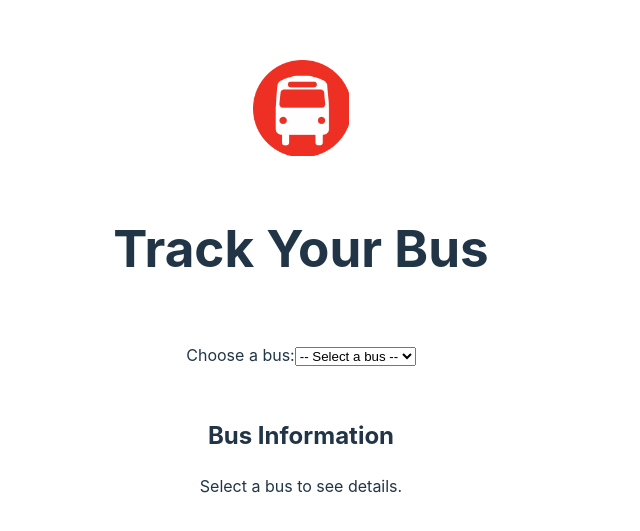
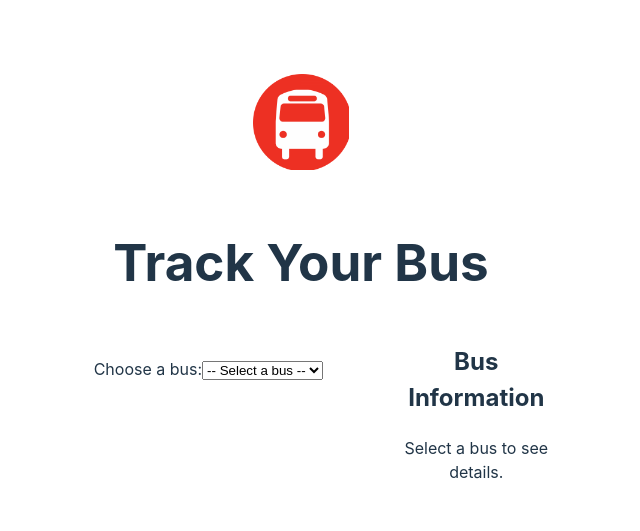
Before and after one commit to anuraggr/trackbus, a React (Vite) app: page / in a window 1280 px wide. Shown: the part 125-656 px from the top of the page, without its empty margins (339-979 px from the left). Built offline with nearby package versions, Linux system fonts and the light colour scheme.

Commit message:
Update App.css

```diff
--- a/src/App.css
+++ b/src/App.css
@@ -36,3 +36,18 @@
 .card {
   padding: 2em;
 }
+
+.main-content {
+  display: flex;
+  justify-content: space-between;
+  align-items: flex-start;
+}
+
+.left-side {
+  flex: 2; /* Adjust as needed */
+  margin-right: 20px; /* Space between map and info */
+}
+
+.right-side {
+  flex: 1; /* Adjust as needed */
+}
```
